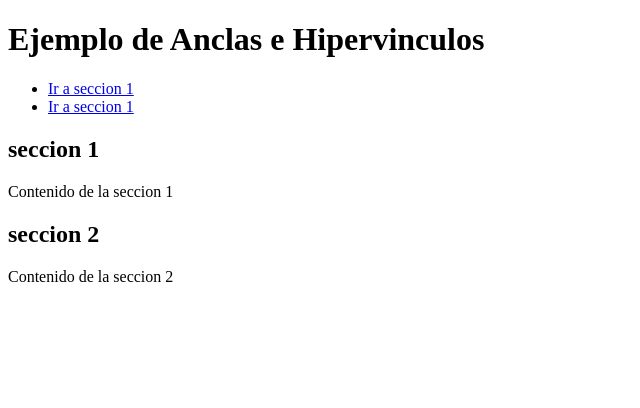
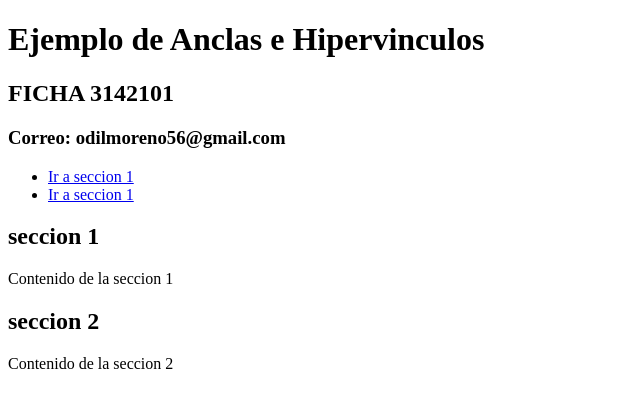
Before and after one commit to odilmm/odilmoreno_1061722039, a plain HTML site: page vinculo.html in a window 1280 px wide. Shown: the whole page, without its empty margins (0-640 px from the left). Drawn offline with Linux system fonts and the light colour scheme.

Commit message:
Vinculo v2

```diff
--- a/vinculo.html
+++ b/vinculo.html
@@ -7,6 +7,8 @@
 </head>
 <body>
     <h1>Ejemplo de Anclas e Hipervinculos</h1>
+    <h2>FICHA 3142101</h2>
+    <h3>Correo: odilmoreno56@gmail.com</h3>
 
     <nav>
         <ul>
@@ -24,5 +26,7 @@
         <h2>seccion 2</h2>
         <p>Contenido de la seccion 2</p>
     </section>
+
+
 </body>
 </html>
```
